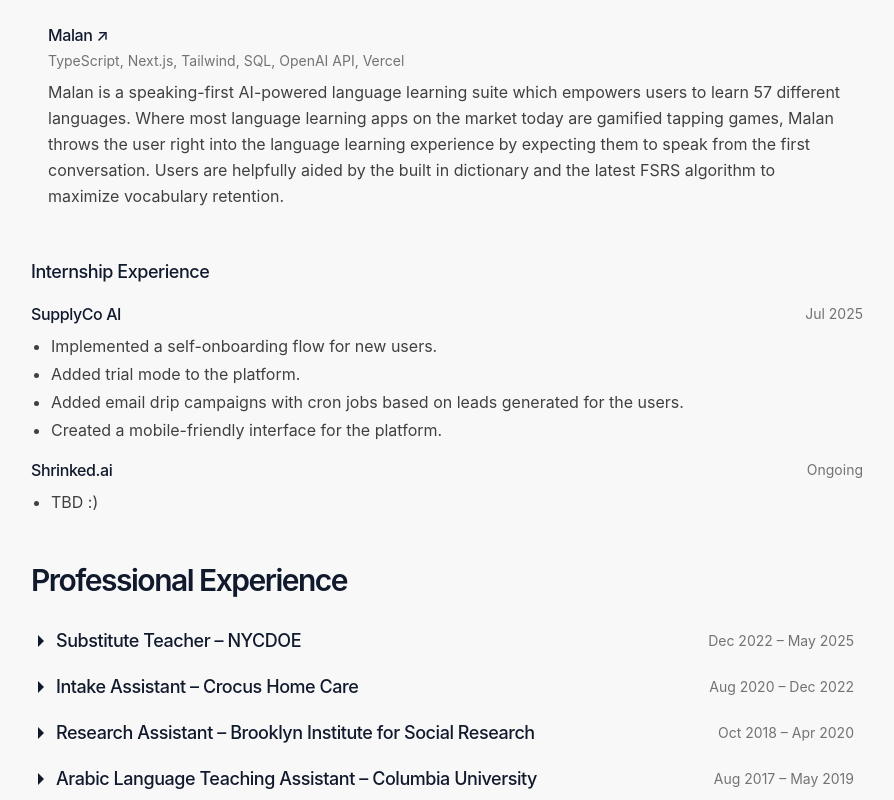
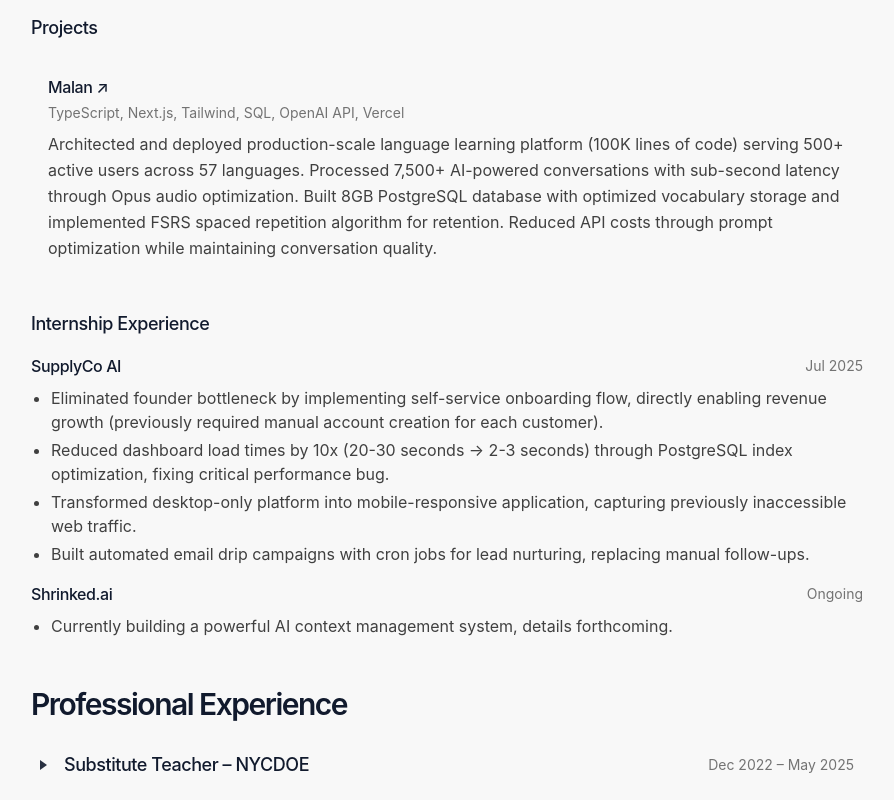
Before and after one commit to ostsam/portfolioAndBlog, a Next.js app: page /work in a window 1280 px wide. Shown: the part 1020-1820 px from the top of the page, without its empty margins (49-943 px from the left). Built offline with nearby package versions, Linux system fonts and the light colour scheme.

Commit message:
resume update 1

```diff
--- a/app/global.css
+++ b/app/global.css
@@ -384,8 +384,16 @@
 	position: relative;
 }
 
-details summary::-webkit-details-marker {
+/* Remove default disclosure triangles in all browsers */
+details summary::-webkit-details-marker,
+details summary::marker {
 	display: none;
+	content: "";
+}
+
+/* Additional Firefox support */
+details summary {
+	list-style: none;
 }
 
 details[open] > summary svg,
@@ -399,27 +407,21 @@
 	display: block;
 }
 
-/* CSS triangle fallback for environments where SVG might not render properly */
-.disclosure-triangle-fallback {
+/* Pure CSS triangle that works across all platforms */
+.css-triangle {
 	width: 0;
 	height: 0;
-	border-top: 6px solid transparent;
-	border-bottom: 6px solid transparent;
-	border-left: 8px solid currentColor;
-	transform-origin: 25% center;
-}
-
-/* Show fallback if SVG fails to load */
-svg.disclosure-triangle:not(:defined) {
-	display: none;
-}
-
-svg.disclosure-triangle:not(:defined) + .disclosure-triangle-fallback {
+	border-top: 5px solid transparent;
+	border-bottom: 5px solid transparent;
+	border-left: 7px solid currentColor;
+	transform-origin: 30% center;
+	transition: transform 0.2s ease;
+	opacity: 0.9;
 	display: block;
 }
 
-/* Ensure rotate works for fallback too */
-details[open] > summary .disclosure-triangle-fallback {
+/* Rotate triangle when details are open */
+details[open] > summary .css-triangle {
 	transform: rotate(90deg);
 }
 
--- a/app/work/data/resume-data.ts
+++ b/app/work/data/resume-data.ts
@@ -10,7 +10,7 @@
 	},
 
 	professionalSummary:
-		"I am a full-stack developer with a humanities background who transitioned into tech to build impactful solutions to real-world problems. I am candid about gaps, relentless about closing them, and biased toward deployment.",
+		"I am a full-stack engineer with a humanities background who transitioned into tech to build impactful solutions to real-world problems. I built production-scale applications with 1000+ hours of intensive development experience. Architected and deployed a 100K-line language learning platform serving 500+ users across 57 languages with 8GB of optimized data. Reduced critical system latencies by 10x through database optimization and eliminated manual bottlenecks that blocked revenue growth.",
 
 	technicalSkills: {
 		languagesFrameworks: [
@@ -77,7 +77,7 @@
 		dates: "Jun 2025 – Aug 2025",
 		overview: {
 			description:
-				"The Fractal AI Accelerator is an intensive 70 hour per week program focused on AI-driven web development and deployment. Comprehensive training in modern full-stack technologies, AI integration, and rapid prototyping methodologies.",
+				"Intensive 70-hour/week program (840+ hours total) building production applications with modern full-stack technologies and AI integration.",
 			links: {
 				website: "https://fractalbootcamp.com/",
 				curriculum: "https://github.com/fractal-bootcamp/bootcamp-monorepo",
@@ -89,7 +89,7 @@
 				url: "https://www.malan.chat",
 				technologies: "TypeScript, Next.js, Tailwind, SQL, OpenAI API, Vercel",
 				description:
-					"Malan is a speaking-first AI-powered language learning suite which empowers users to learn 57 different languages. Where most language learning apps on the market today are gamified tapping games, Malan throws the user right into the language learning experience by expecting them to speak from the first conversation. Users are helpfully aided by the built in dictionary and the latest FSRS algorithm to maximize vocabulary retention.",
+					"Architected and deployed production-scale language learning platform (100K lines of code) serving 500+ active users across 57 languages. Processed 7,500+ AI-powered conversations with sub-second latency through Opus audio optimization. Built 8GB PostgreSQL database with optimized vocabulary storage and implemented FSRS spaced repetition algorithm for retention. Reduced API costs through prompt optimization while maintaining conversation quality.",
 			},
 		],
 		internshipExperience: [
@@ -97,16 +97,18 @@
 				company: "SupplyCo AI",
 				dates: "Jul 2025",
 				responsibilities: [
-					"Implemented a self-onboarding flow for new users.",
-					"Added trial mode to the platform.",
-					"Added email drip campaigns with cron jobs based on leads generated for the users.",
-					"Created a mobile-friendly interface for the platform.",
+					"Eliminated founder bottleneck by implementing self-service onboarding flow, directly enabling revenue growth (previously required manual account creation for each customer).",
+					"Reduced dashboard load times by 10x (20-30 seconds → 2-3 seconds) through PostgreSQL index optimization, fixing critical performance bug.",
+					"Transformed desktop-only platform into mobile-responsive application, capturing previously inaccessible web traffic.",
+					"Built automated email drip campaigns with cron jobs for lead nurturing, replacing manual follow-ups.",
 				],
 			},
 			{
 				company: "Shrinked.ai",
 				dates: "Ongoing",
-				responsibilities: ["TBD :)"],
+				responsibilities: [
+					"Currently building a powerful AI context management system, details forthcoming.",
+				],
 			},
 		],
 	},
--- a/app/work/page.tsx
+++ b/app/work/page.tsx
@@ -115,29 +115,13 @@
 	);
 }
 
-// Custom disclosure triangle component
+// Custom disclosure triangle component - CSS-only implementation for cross-platform compatibility
 function DisclosureTriangle() {
 	return (
-		<>
-			{/* SVG triangle for modern browsers */}
-			<svg
-				className="absolute left-0 top-1/2 -translate-y-1/2 h-4 w-4 text-foreground dark:text-white transition-transform duration-200 disclosure-triangle"
-				width="16"
-				height="16"
-				viewBox="0 0 16 16"
-				fill="currentColor"
-				xmlns="http://www.w3.org/2000/svg"
-				style={{ minWidth: "16px", minHeight: "16px" }}
-			>
-				<path d="M6 2L12 8L6 14V2Z" fill="currentColor" />
-			</svg>
-
-			{/* Fallback triangle using CSS for older browsers */}
-			<div
-				className="hidden absolute left-0 top-1/2 -translate-y-1/2 h-4 w-4 text-foreground dark:text-white transition-transform duration-200 disclosure-triangle-fallback"
-				aria-hidden="true"
-			/>
-		</>
+		<div
+			className="absolute left-2 top-1/2 -translate-y-1/2 h-0 w-0 pointer-events-none css-triangle"
+			aria-hidden="true"
+		/>
 	);
 }
 
@@ -400,7 +384,7 @@
 						{resumeData.professionalExperience.map((job, index) => (
 							<div key={index} className="job-details-container">
 								<details className="group relative job-details">
-									<summary className="cursor-pointer list-none relative pl-6 py-1 flex flex-col sm:flex-row sm:items-center sm:justify-between w-full">
+									<summary className="cursor-pointer list-none relative pl-8 py-1 flex flex-col sm:flex-row sm:items-center sm:justify-between w-full">
 										<DisclosureTriangle />
 										<div className="flex flex-col sm:flex-row sm:items-center sm:justify-between w-full pr-2">
 											<span className="text-lg font-medium tracking-tight mb-1 sm:mb-0 hover:animate-pulse">
```
